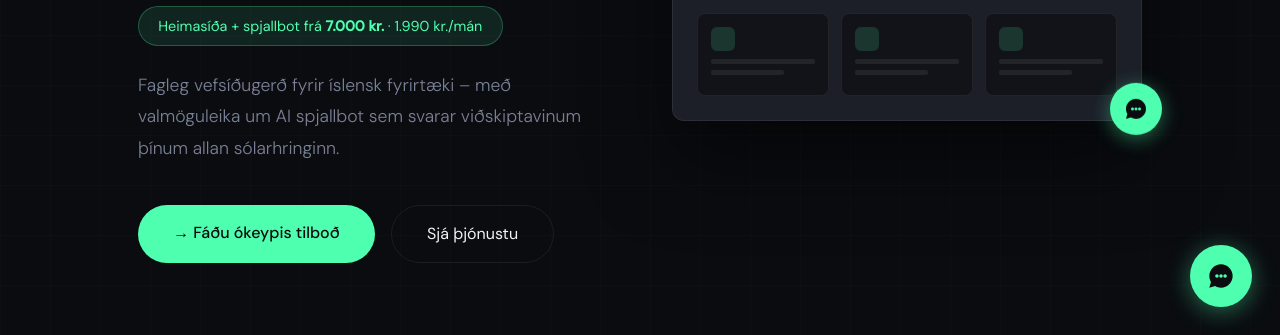
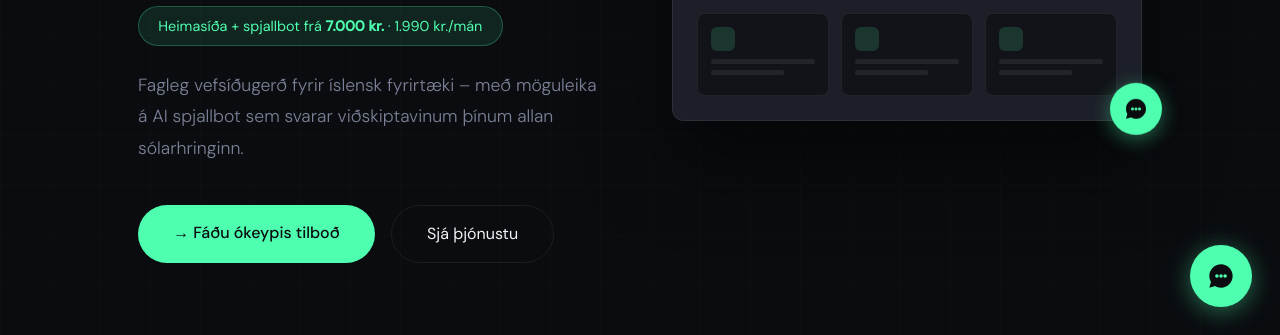
Before and after one commit to peturk88-ship-it/Spjallbot, a plain HTML site: page index.html in a window 1280 px wide. Shown: the part 465-800 px from the top of the page. Drawn offline with nearby package versions, Linux system fonts and the light colour scheme.

Commit message:
Orðalag: með möguleika á AI spjallbot

```diff
--- a/index.html
+++ b/index.html
@@ -466,7 +466,7 @@ footer a:hover { color: var(--text); }
     <div class="hero-left">
       <div class="hero-tag">Íslenskt vefþjónustufyrirtæki</div>
       <h1>Við byggjum<br><em>vefsíður</em><br>fyrir þig</h1>
-      <div style="display:inline-block;background:rgba(79,255,176,0.1);border:1px solid rgba(79,255,176,0.25);border-radius:50px;padding:0.4rem 1.2rem;font-size:0.9rem;color:var(--accent);margin-bottom:1.5rem;">Heimasíða + spjallbot frá <strong>7.000 kr.</strong> · 1.990 kr./mán</div><br><p class="hero-sub">Fagleg vefsíðugerð fyrir íslensk fyrirtæki – með valmöguleika um AI spjallbot sem svarar viðskiptavinum þínum allan sólarhringinn.</p>
+      <div style="display:inline-block;background:rgba(79,255,176,0.1);border:1px solid rgba(79,255,176,0.25);border-radius:50px;padding:0.4rem 1.2rem;font-size:0.9rem;color:var(--accent);margin-bottom:1.5rem;">Heimasíða + spjallbot frá <strong>7.000 kr.</strong> · 1.990 kr./mán</div><br><p class="hero-sub">Fagleg vefsíðugerð fyrir íslensk fyrirtæki – með möguleika á AI spjallbot sem svarar viðskiptavinum þínum allan sólarhringinn.</p>
       <div class="hero-btns">
         <a href="#" onclick="window.location.href='mailto:info@spjallbot.is';return false;" class="btn-primary">→ Fáðu ókeypis tilboð</a>
         <a href="#services" class="btn-ghost">Sjá þjónustu</a>
```
